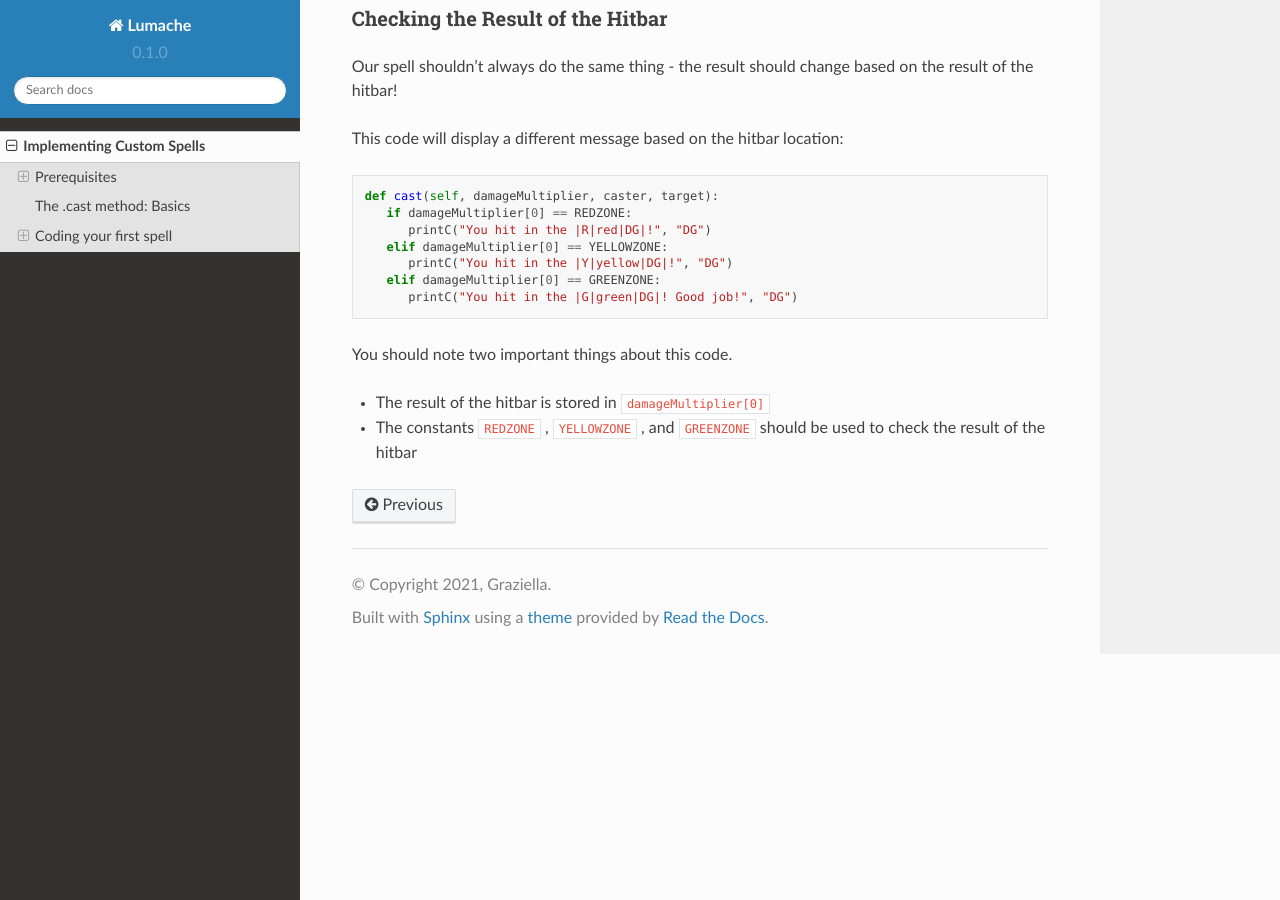
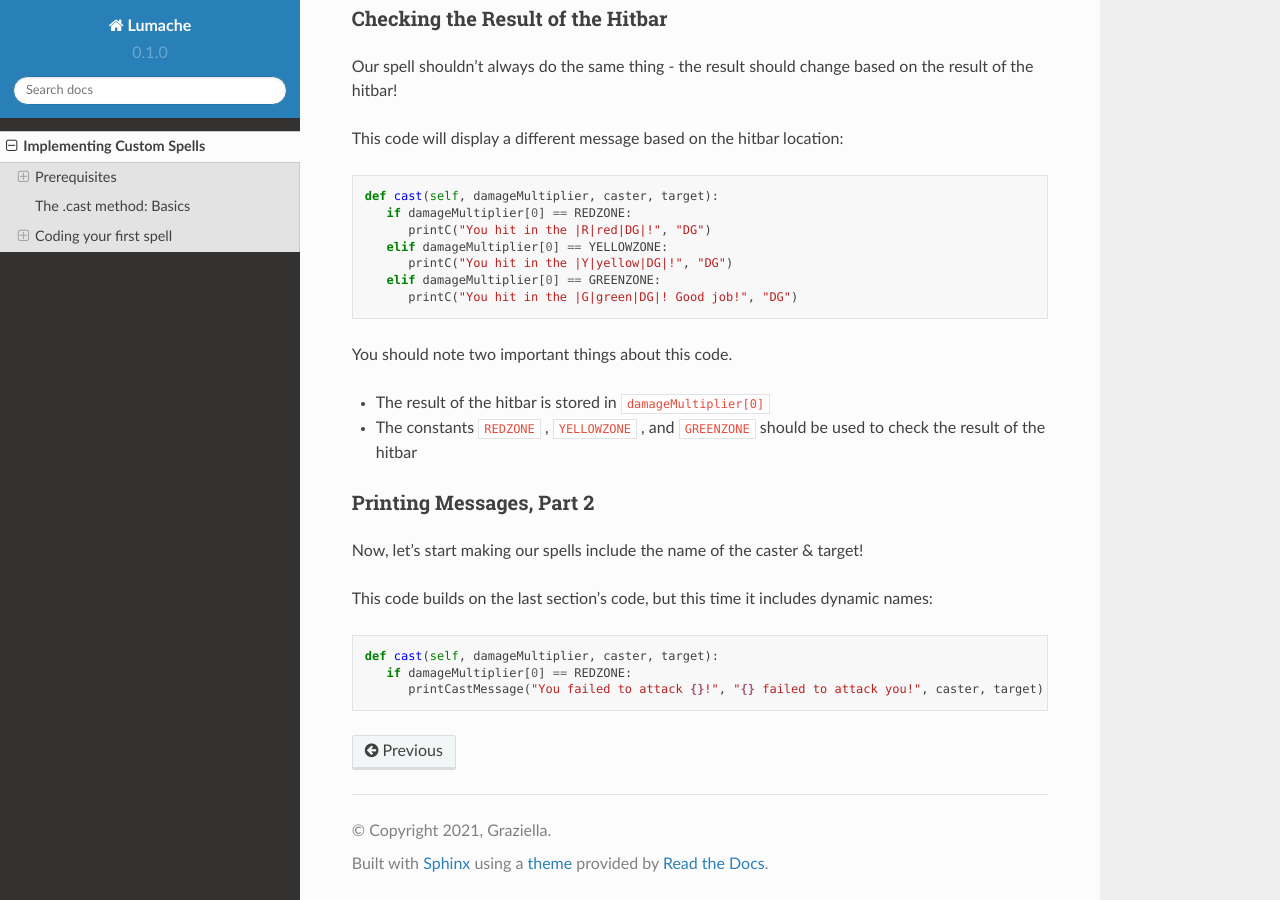
Before and after one commit to SmartyNotchy/FCP-Docs, a Sphinx documentation site: the page built from docs/source/spells.rst, in a window 1280 px wide and 900 px high, scrolled down 2489 px. Built offline with Sphinx 7.4.7 and the Read the Docs theme 2.0.0, drawn with Linux system fonts in a browser that asks for light colours.

Commit message:
Update spells.rst

```diff
--- a/docs/source/spells.rst
+++ b/docs/source/spells.rst
@@ -116,3 +116,14 @@ You should note two important things about this code.
 
 - The result of the hitbar is stored in ``damageMultiplier[0]``
 - The constants ``REDZONE`` , ``YELLOWZONE`` , and ``GREENZONE`` should be used to check the result of the hitbar
+
+Printing Messages, Part 2
+~~~~~~~~~~~~~~~~~~~~~~~~~
+
+Now, let's start making our spells include the name of the caster & target!
+
+This code builds on the last section's code, but this time it includes dynamic names::
+
+   def cast(self, damageMultiplier, caster, target):
+      if damageMultiplier[0] == REDZONE:
+         printCastMessage("You failed to attack {}!", "{} failed to attack you!", caster, target)
```
